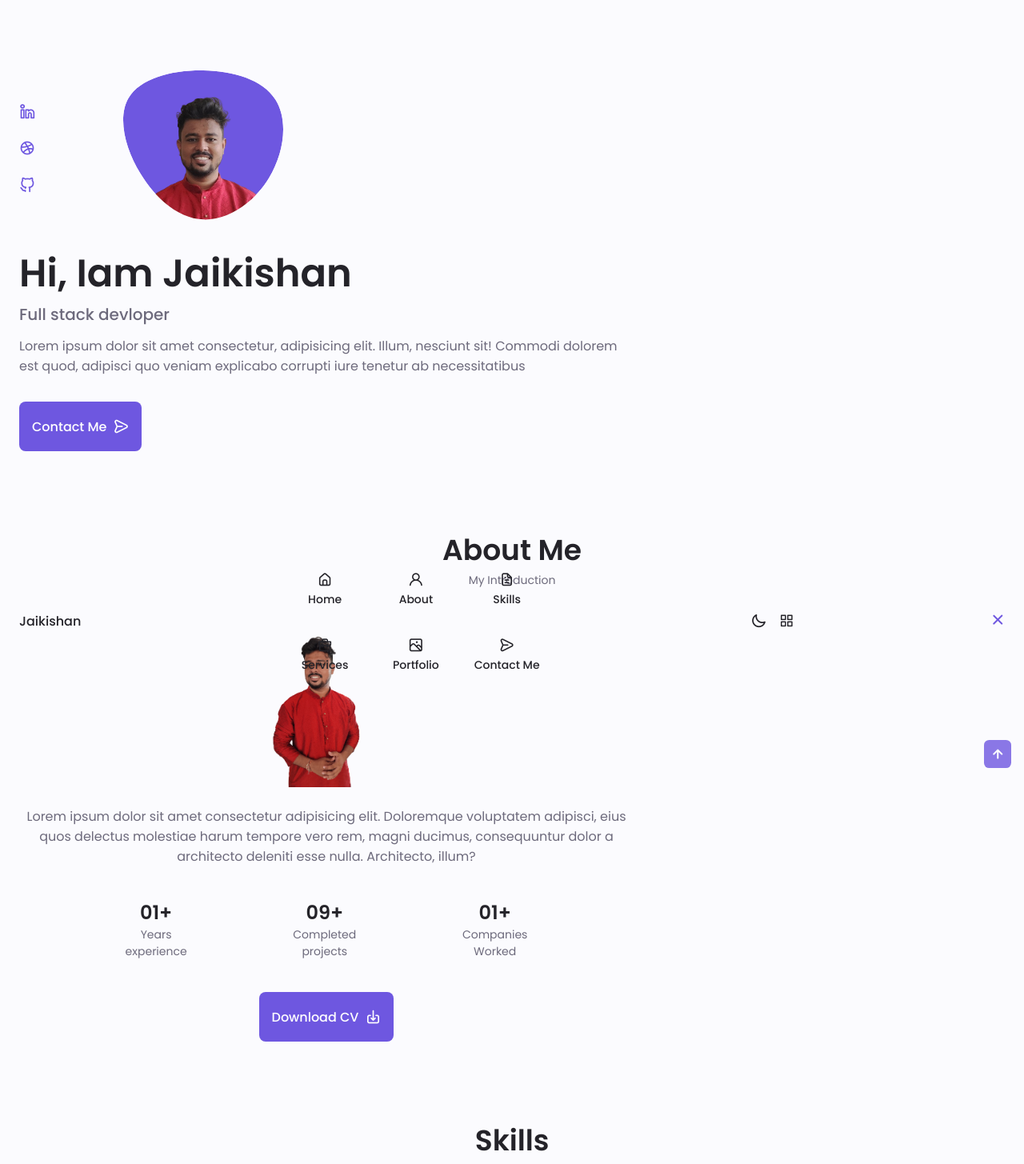
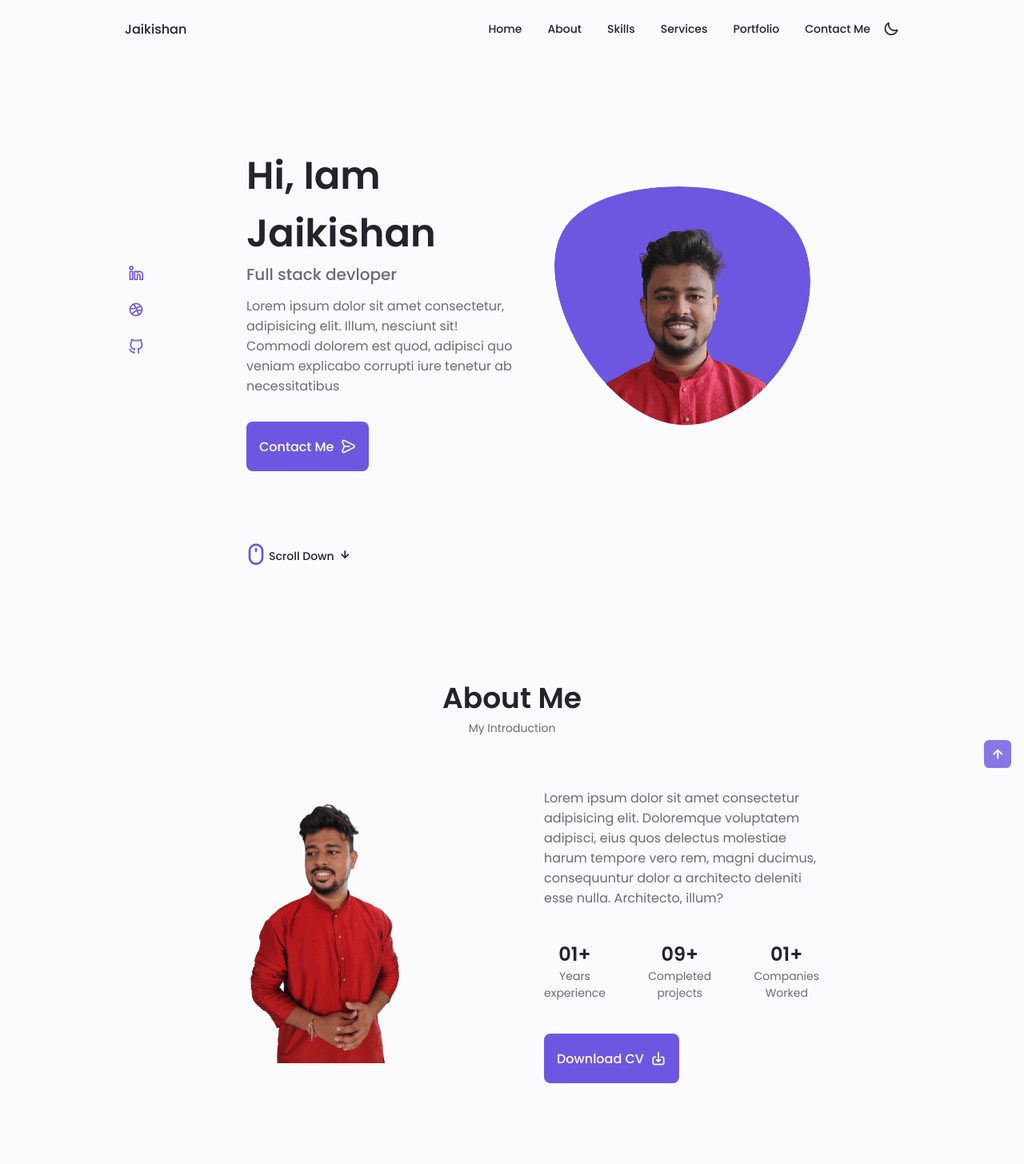
Before and after one commit to jaikishanpatil/my-portfolio, an Angular app: page / in a window 1280 px wide. Shown: the top 1455 px of the page at 80% size. Built offline with nearby package versions, Linux system fonts and the light colour scheme.

Commit message:
Responsiveness handled for small larg and mid screen

```diff
--- a/src/app/modules/main-module/sub-pages/header/header.component.scss
+++ b/src/app/modules/main-module/sub-pages/header/header.component.scss
@@ -98,3 +98,55 @@
 .change-theame:hover{
   color: var(--first-color);
 }
+
+// Responsive
+
+// for small device
+@media screen and (max-width : 350px) {
+  .container{
+    margin-left: var(--mb-1);
+    margin-right: var(--mb-1);
+  }
+  .nav_menu{
+    padding: 2rem .25rem 4rem;
+  }
+  .nav_list{
+    column-gap: 0;
+  }
+}
+
+// for medium device
+@media screen and (min-width : 768px) {
+  .header{
+    top: 0;
+    bottom: initial;
+    padding: 0 1rem;
+  }
+
+  .nav{
+    height: calc(var(--header-height) + 1.5rem);
+    column-gap: 1rem;
+  }
+  .nav_icon,
+  .nav_close,
+  .nav_toggle{
+    display: none;
+  }
+  .nav_list{
+    display: flex;
+    column-gap: 2rem;
+  }
+  .nav_menu{
+    margin-left: auto;
+  }
+  .change-theame{
+    margin: 0;
+  }
+}
+
+// for larger device
+@media screen and (min-width: 1024px) {
+  .header{
+    padding: 0;
+  }
+}
--- a/src/app/modules/main-module/sub-pages/main/main.component.html
+++ b/src/app/modules/main-module/sub-pages/main/main.component.html
@@ -294,7 +294,7 @@
                             <span class="qualification_subtitle">Pune - Adiflex Technology</span>
                             <div class="qualification_calender">
                                 <i class="uil uil-calendar-alt"></i>
-                                2019 - 2022
+                                1st Jan 2022 - 1st Jul 2022
                             </div>
                         </div>
 
--- a/src/app/modules/main-module/sub-pages/main/main.component.scss
+++ b/src/app/modules/main-module/sub-pages/main/main.component.scss
@@ -655,3 +655,228 @@
 .show-scroll {
   bottom: 4rem;
 }
+
+
+
+// Responsive css
+
+// For small device
+@media screen and (max-width : 350px) {
+  .container{
+    margin-left: var(--mb-1);
+    margin-right: var(--mb-1);
+  }
+  .home_container{
+    grid-template-columns: .25fr 3fr;
+  }
+  .home_blob{
+    width: 180px;
+  }
+  .section_title{
+    font-size: var(--normal-font-size);
+  }
+  .qualification_data{
+    gap: .5rem;
+  }
+
+  .services_container{
+    grid-template-columns: max-content;
+    justify-content: center;
+  }
+  .services_content{
+    padding-right: 3.5rem;
+  }
+  .services_model{
+    padding: 0 .5rem;
+  }
+  .project_img{
+    width: 200px;
+  }
+
+  .testimonial_data,
+  .testimonial_header{
+    flex-direction: column;
+    align-items: center;
+  }
+
+  .testimonial_img{
+    margin-right: 0;
+    margin-bottom: var(--mb-0-25);
+  }
+  .testimonial_data,
+  .testimonial_description{
+    text-align: center;
+  }
+}
+
+// for medium or tablate view
+
+@media screen and (min-width:568px){
+  .home_content{
+    grid-template-columns: max-content 1fr 1fr;
+  }
+  .home_data{
+    grid-column: initial;
+  }
+  .home_img{
+    order: 1;
+    justify-self: center;
+  }
+  .about_container,
+  .skills_container,
+  .portfolio_content,
+  .project_container,
+  .contact_container,
+  .footer_container{
+    grid-template-columns: repeat(2, 1fr);
+  }
+
+  .qualification_section{
+    display: grid;
+    grid-template-columns: .6fr;
+    justify-content: center;
+  }
+}
+
+@media screen and (min-width : 768px) {
+  .main,
+  .footer_container{
+    padding: 0 1rem;
+  }
+  .home_container{
+    row-gap: 5rem;
+  }
+  .home_content{
+    padding-top: 5.5rem;
+    column-gap: 2rem;
+  }
+  .home_blob{
+    width: 270px;
+  }
+  .home_scroll{
+    display: block;
+  }
+
+  .home_scroll-button{
+    margin-left: 3rem;
+  }
+  .about_container{
+    column-gap: 5rem;
+  }
+  .about_img{
+    width: 350px;
+  }
+  .about_description{
+    text-align: initial;
+  }
+  .about_info{
+    justify-content: space-between;
+  }
+
+  .about_buttons{
+    justify-content: initial;
+  }
+
+  .qualification_tabs{
+    justify-content: center;
+  }
+  .qualification_button{
+    margin: 0 var(--mb-1);
+  }
+  .qualification_section{
+    grid-template-columns: .5fr;
+  }
+  .services_container{
+    grid-template-columns: repeat(3 , 218px);
+    justify-content: center;
+  }
+  .services_icon{
+    font-size: 2rem;
+  }
+  .services_content{
+    padding: 6rem 0 2rem 2,5rem;
+  }
+  .services_modal-content{
+    width: 450px;
+  }
+  .portfolio_img{
+    width: 320px;
+  }
+  .portfolio_content{
+    align-items: center;
+  }
+  .project{
+    text-align: initial;
+  }
+  .project_bg{
+    background: none;
+  }
+
+  .project_container{
+    background-color: var(--first-color-second);
+    border-radius: 1rem;
+    padding: 3rem 2,3rem 0;
+    grid-template-columns: 1fr max-content;
+    column-gap: 3rem;
+  }
+  .project_data{
+    padding-top: .8rem;
+  }
+
+  .footer_container{
+    grid-template-columns: repeat(3 , 1fr);
+  }
+  .footer_bg{
+    padding: 3rem 0 3.5rem;
+  }
+  .footer_links{
+    flex-direction: row;
+    column-gap: 2rem;
+  }
+  .footer_social{
+    justify-content: flex-end;
+  }
+  .footer_copy{
+    margin-top: 4.5rem;
+  }
+}
+
+// for larger device
+@media screen and (min-width: 1024px) {
+  .main,
+  .footer_container{
+    padding: 0;
+  }
+  .home_blob{
+    width: 320px;
+  }
+  .home_social{
+    transform: translateX(-6rem);
+  }
+
+  .services_container{
+    grid-template-columns: repeat(3,238px);
+  }
+
+  .portfolio_content{
+    column-gap: 5rem;
+  }
+  .swiper-portfolio-icon{
+    font-size: 3.5rem;
+  }
+  .swiper-button-prev{
+    left: -3.5rem;
+  }
+  .swiper-button-next{
+    right: -3.5rem;
+  }
+  .swiper-container-horizontal > .swiper-pagination-bullets{
+    bottom: -4.5rem;
+  }
+  .contact_form{
+    width: 460px;
+  }
+  .contact_inputs{
+    grid-template-columns: repeat(2,1fr);
+  }
+}
--- a/src/styles.scss
+++ b/src/styles.scss
@@ -9,6 +9,10 @@
 ::-webkit-scrollbar-thumb{
   background-color: var(--scroll-thumb-color);
   border-radius: .5rem;
+}
+
+::-webkit-scrollbar-thumb:hover{
+  background-color: var(--text-color-light);
 }
 // Variables
 
@@ -138,3 +142,31 @@ img {
   display: grid;
   gap: 1.5rem;
 }
+
+// for small device
+@media screen and (max-width : 350px) {
+  .container{
+    margin-left: var(--mb-1);
+    margin-right: var(--mb-1);
+  }
+  .nav_menu{
+    padding: 2rem .25rem 4rem;
+    bottom: -240px;
+  }
+}
+
+@media screen and (min-width : 768px) {
+  .container{
+    margin-left: auto;
+    margin-right: auto;
+  }
+  body{
+    margin: 0;
+  }
+  .section{
+    padding: 6rem 0 2rem;
+  }
+  .section_subtitle{
+    margin-bottom: 4rem;
+  }
+}
```
